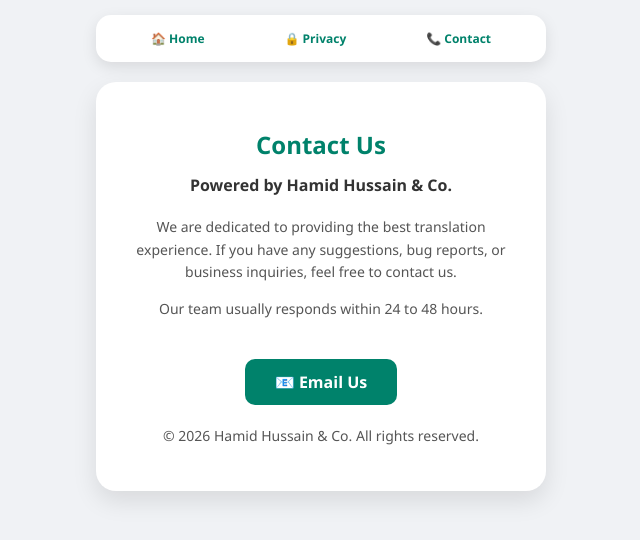
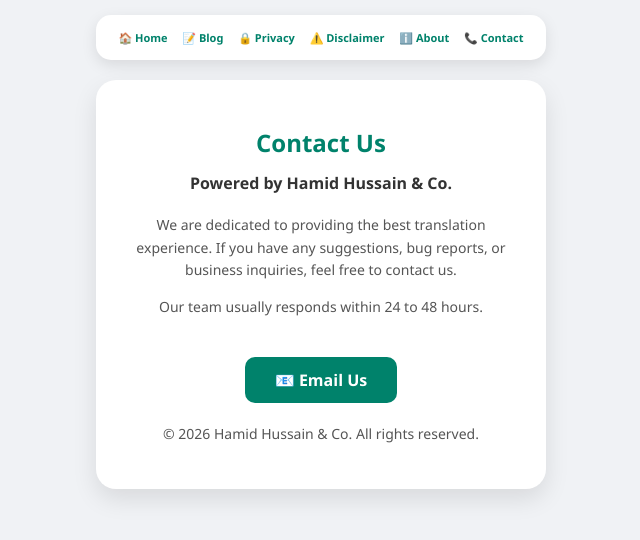
Before and after one commit to kajubotla/Translator, a plain HTML site: page contact.html in a window 1280 px wide. Shown: the whole page, without its empty margins (319-959 px from the left). Drawn offline with Linux system fonts and the light colour scheme.

Commit message:
Update contact.html

```diff
--- a/contact.html
+++ b/contact.html
@@ -7,7 +7,7 @@
     <style>
         body { font-family: 'Segoe UI', sans-serif; background: #f0f2f5; padding: 15px; margin: 0; display: flex; flex-direction: column; align-items: center; }
         .nav-box { background: white; width: 100%; max-width: 450px; padding: 15px; border-radius: 15px; box-shadow: 0 5px 15px rgba(0,0,0,0.1); display: flex; justify-content: space-around; margin-bottom: 20px; box-sizing: border-box; }
-        .nav-box a { text-decoration: none; color: #00826b; font-weight: bold; font-size: 12px; }
+        .nav-box a { text-decoration: none; color: #00826b; font-weight: bold; font-size: 11px; }
         .box { background: white; width: 100%; max-width: 450px; padding: 30px; border-radius: 20px; box-shadow: 0 10px 25px rgba(0,0,0,0.1); text-align: center; box-sizing: border-box; }
         h1 { color: #00826b; font-size: 24px; margin-bottom: 10px; }
         h2 { color: #333; font-size: 16px; margin-bottom: 20px; }
@@ -19,14 +19,16 @@
 </head>
 <body>
 
-    <!-- نیویگیشن بار -->
+    <!-- اپ ڈیٹ شدہ نیویگیشن بار -->
     <div class="nav-box">
         <a href="index.html">🏠 Home</a>
+        <a href="blog.html">📝 Blog</a>
         <a href="privacy.html">🔒 Privacy</a>
+        <a href="disclaimer.html">⚠️ Disclaimer</a>
+        <a href="about.html">ℹ️ About</a>
         <a href="contact.html">📞 Contact</a>
     </div>
 
-    <!-- رابطہ کا باکس -->
     <div class="box">
         <h1>Contact Us</h1>
         <h2>Powered by Hamid Hussain & Co.</h2>
```
